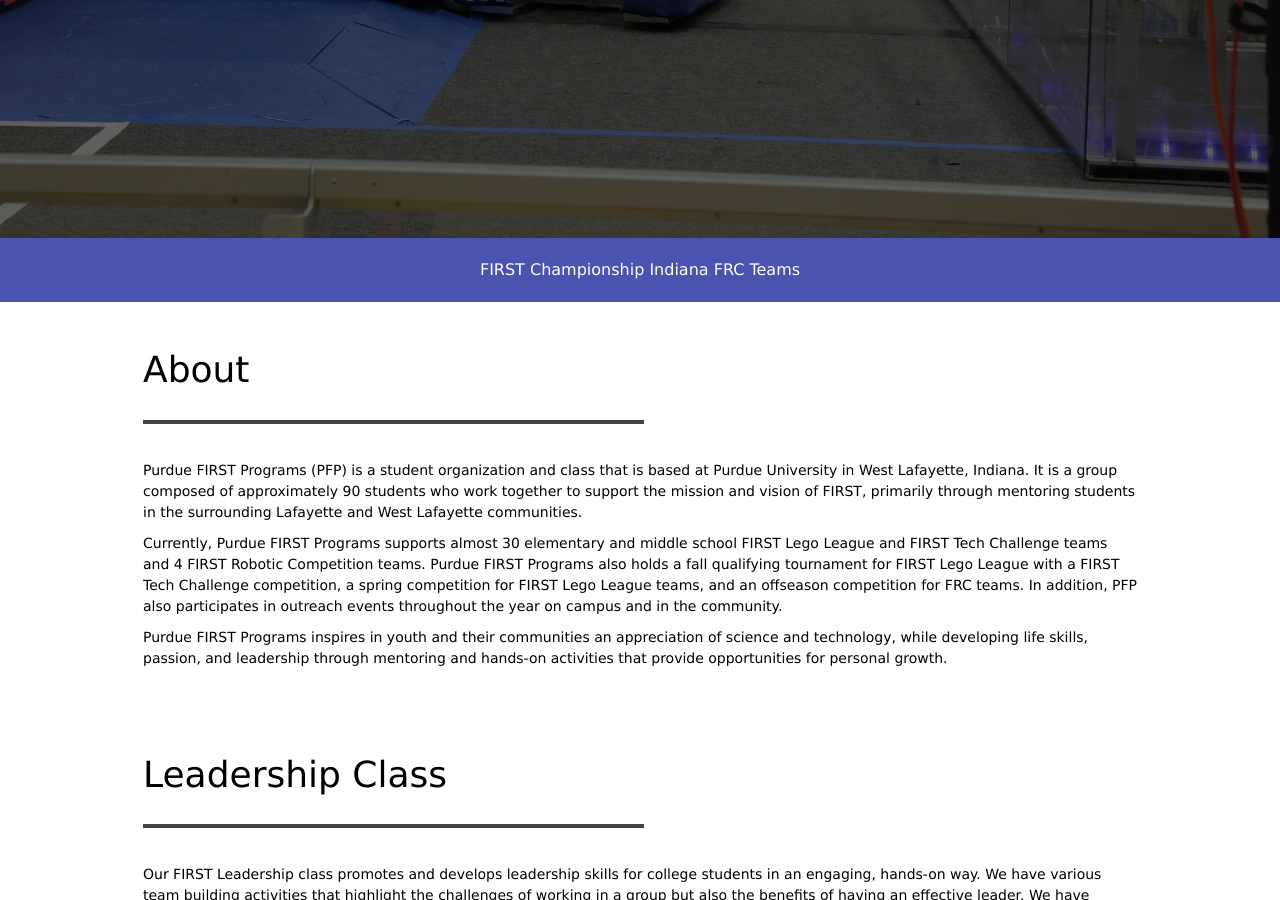
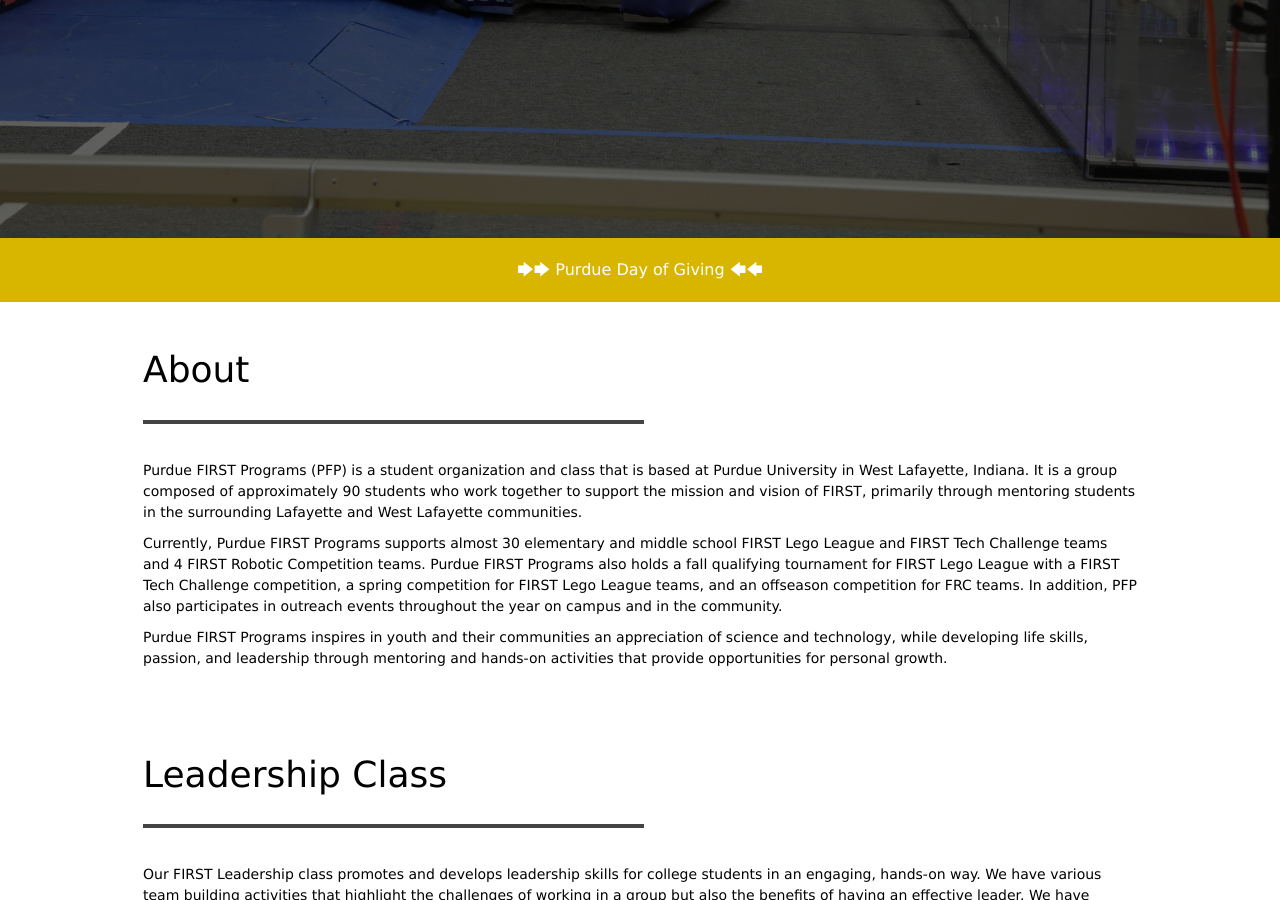
Before and after one commit to purduefirst/purduefirst.github.io, a Jekyll site: the page built from index.html, in a window 1280 px wide and 900 px high, scrolled down 662 px. Built offline with Jekyll 4.4.1, drawn with Linux system fonts in a browser that asks for light colours.

Commit message:
Swap out temp banner

```diff
--- a/index.html
+++ b/index.html
@@ -33,7 +33,7 @@
 	</div>
  </section>
 -->
-<a href="./worlds.html" class="button" style="background-color: #4A53AF; color: white; text-align: center; text-decoration: none; display: inline-block; font-size: 16px; line-height: 64px; width: 100%">FIRST Championship Indiana FRC Teams</a>
+<a href="https://dayofgiving.purdue.edu/donate?campaign_id=171434" class="button" style="background-color: #D8B600; color: white; text-align: center; text-decoration: none; display: inline-block; font-size: 16px; line-height: 64px; width: 100%">🡆🡆 Purdue Day of Giving 🡄🡄</a>
 <section id="about" class="primary-section">
 	<div class="container">
 		<h1>About</h1>
```
